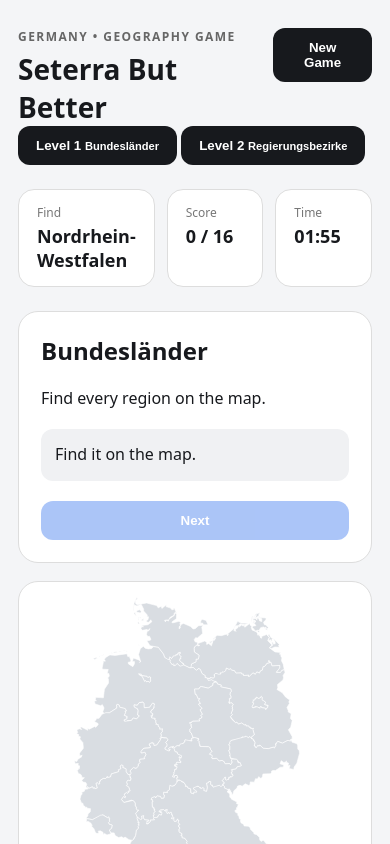
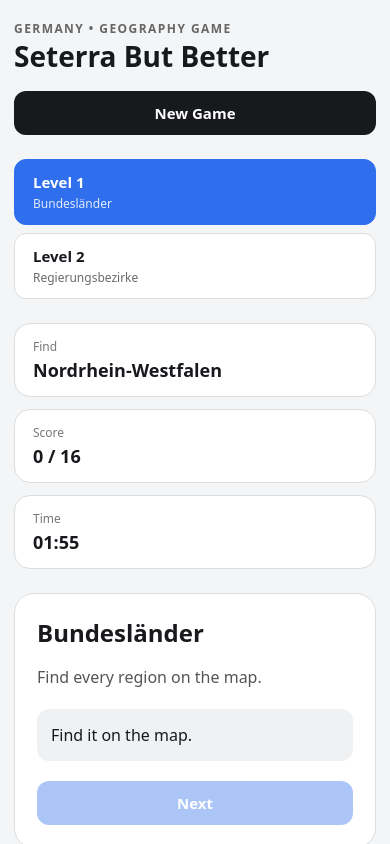
Before and after one commit to cslp1/seteraabutbetter, a plain HTML site: page index.html in a window 390 px wide. Shown: the top 844 px of the page. Drawn offline with nearby package versions, Linux system fonts and the light colour scheme.

Commit message:
Update style.css

```diff
--- a/style.css
+++ b/style.css
@@ -1,177 +1,476 @@
+/* ========================================
+   RESET
+======================================== */
+
 * {
   box-sizing: border-box;
 }
 
+
+/* ========================================
+   PAGE
+======================================== */
+
 body {
   margin: 0;
-  font-family: system-ui, sans-serif;
+
+  font-family:
+    system-ui,
+    -apple-system,
+    BlinkMacSystemFont,
+    "Segoe UI",
+    sans-serif;
+
   background: #f4f5f7;
+
   color: #17191d;
 }
 
+
 main {
-  max-width: 1100px;
+  width: min(1100px, 100%);
+
   margin: auto;
+
   padding: 28px 18px;
 }
 
+
+/* ========================================
+   HEADER
+======================================== */
+
 header {
   display: flex;
+
   justify-content: space-between;
+
   align-items: center;
+
   gap: 20px;
 }
 
+
 .eyebrow {
+  margin: 0 0 5px;
+
   font-size: 12px;
+
   font-weight: 800;
+
   letter-spacing: .12em;
-  margin: 0 0 5px;
+
   color: #666;
 }
 
+
 h1 {
   margin: 0;
-  font-size: clamp(28px, 5vw, 48px);
+
+  font-size:
+    clamp(28px, 5vw, 48px);
+
+  line-height: 1.05;
 }
+
+
+/* ========================================
+   BUTTONS
+======================================== */
 
 button {
   border: 0;
+
   border-radius: 12px;
+
   padding: 12px 18px;
+
+  font-family: inherit;
+
+  font-size: 15px;
+
   font-weight: 800;
+
   cursor: pointer;
+
   background: #17191d;
+
   color: white;
+
+  transition:
+    transform .12s ease,
+    opacity .12s ease,
+    background .12s ease;
 }
 
+
 button:hover {
+  opacity: .9;
+
+  transform: translateY(-1px);
+}
+
+
+button:active {
+  transform: translateY(0);
+}
+
+
+/* ========================================
+   LEVEL SELECTOR
+======================================== */
+
+.levels {
+  display: flex;
+
+  gap: 10px;
+
+  margin: 24px 0;
+}
+
+
+.level {
+  flex: 1;
+
+  background: white;
+
+  color: #17191d;
+
+  border: 1px solid #ddd;
+
+  text-align: left;
+}
+
+
+.level small {
+  display: block;
+
+  margin-top: 3px;
+
+  font-size: 12px;
+
+  font-weight: 500;
+
+  opacity: .65;
+}
+
+
+.level.active {
+  background: #2f6fed;
+
+  color: white;
+
+  border-color: #2f6fed;
+}
+
+
+.level.active small {
   opacity: .85;
 }
 
+
+/* ========================================
+   HUD
+======================================== */
+
 .hud {
   display: grid;
-  grid-template-columns: repeat(3, 1fr);
+
+  grid-template-columns:
+    repeat(3, 1fr);
+
   gap: 12px;
+
   margin: 24px 0;
 }
 
-.hud div {
+
+.stat {
   background: white;
+
   border: 1px solid #ddd;
+
   border-radius: 16px;
+
   padding: 14px 18px;
 }
 
-.hud span {
+
+.stat span {
   display: block;
+
   color: #777;
+
   font-size: 12px;
 }
 
-.hud strong {
+
+.stat strong {
   display: block;
+
+  margin-top: 3px;
+
   font-size: 22px;
-  margin-top: 3px;
 }
+
+
+/* ========================================
+   GAME LAYOUT
+======================================== */
 
 .game {
   display: grid;
-  grid-template-columns: minmax(0, 1fr) 280px;
+
+  grid-template-columns:
+    minmax(0, 1fr)
+    280px;
+
   gap: 18px;
 }
 
-.map-card,
-aside {
+
+/* ========================================
+   MAP CARD
+======================================== */
+
+.map-card {
   background: white;
+
   border: 1px solid #ddd;
+
   border-radius: 20px;
+
+  padding: 15px;
+
+  overflow: hidden;
 }
 
-.map-card {
-  padding: 15px;
-}
 
 .map-card svg {
+  display: block;
+
   width: 100%;
+
   height: auto;
-  display: block;
+
+  min-height: 500px;
+
   max-height: 680px;
 }
 
-/* REAL GEOJSON MAP */
+
+/* ========================================
+   GEOJSON MAP
+======================================== */
 
 .state {
   fill: #d9dde2;
+
   stroke: white;
+
   stroke-width: 1.5;
+
   cursor: pointer;
-  transition: fill .15s ease;
+
+  transition:
+    fill .15s ease,
+    opacity .15s ease;
 }
+
 
 .state:hover {
   fill: #aeb5bd;
 }
 
+
 .state.correct {
   fill: #49a66b;
 }
+
 
 .state.wrong {
   fill: #e06b67;
 }
 
+
 .state.answer {
   fill: #78bf91;
 }
 
+
+/* ========================================
+   MAP HINT
+======================================== */
+
 .hint {
   margin: 8px 4px 2px;
+
   color: #777;
+
   font-size: 13px;
 }
 
+
+/* ========================================
+   SIDEBAR
+======================================== */
+
 aside {
+  background: white;
+
+  border: 1px solid #ddd;
+
+  border-radius: 20px;
+
   padding: 22px;
+
   height: max-content;
 }
 
+
 aside h2 {
   margin-top: 0;
+
+  margin-bottom: 8px;
 }
 
+
+aside p {
+  color: #555;
+
+  line-height: 1.5;
+}
+
+
+/* ========================================
+   MESSAGE
+======================================== */
+
 .message {
+  display: flex;
+
+  align-items: center;
+
+  min-height: 52px;
+
   padding: 14px;
+
+  margin: 20px 0;
+
   border-radius: 12px;
+
   background: #f0f1f3;
-  margin: 20px 0;
-  min-height: 52px;
+
+  line-height: 1.4;
 }
+
+
+/* ========================================
+   NEXT BUTTON
+======================================== */
 
 .next {
   width: 100%;
+
   background: #2f6fed;
 }
 
+
 .next:disabled {
   opacity: .4;
+
   cursor: not-allowed;
+
+  transform: none;
 }
 
+
+/* ========================================
+   MOBILE — GAME
+======================================== */
+
 @media (max-width: 750px) {
+
+  main {
+    padding: 20px 14px;
+  }
+
+
+  header {
+    align-items: flex-start;
+  }
+
+
   .game {
     grid-template-columns: 1fr;
   }
+
 
   aside {
     order: -1;
   }
 
+
+  .map-card svg {
+    min-height: 400px;
+  }
+
+
   .hud strong {
     font-size: 18px;
   }
 
+}
+
+
+/* ========================================
+   MOBILE — LEVEL BUTTONS
+======================================== */
+
+@media (max-width: 600px) {
+
+  .levels {
+    flex-direction: column;
+
+    gap: 8px;
+  }
+
+
+  .level {
+    width: 100%;
+  }
+
+}
+
+
+/* ========================================
+   SMALL PHONES
+======================================== */
+
+@media (max-width: 450px) {
+
   header {
-    align-items: flex-start;
+    flex-direction: column;
   }
+
+
+  header button {
+    width: 100%;
+  }
+
+
+  .hud {
+    grid-template-columns: 1fr;
+  }
+
+
+  .map-card {
+    padding: 8px;
+  }
+
+
+  .map-card svg {
+    min-height: 330px;
+  }
+
 }
```
